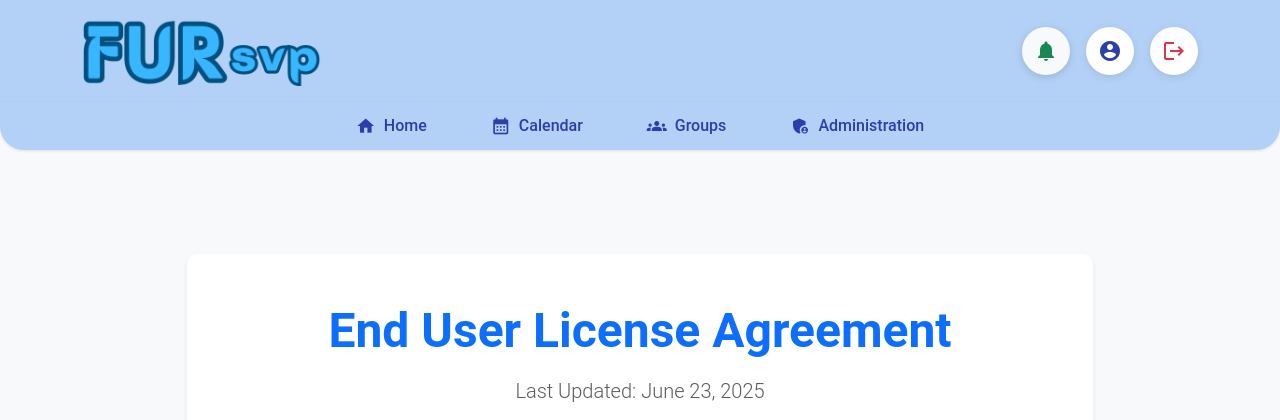
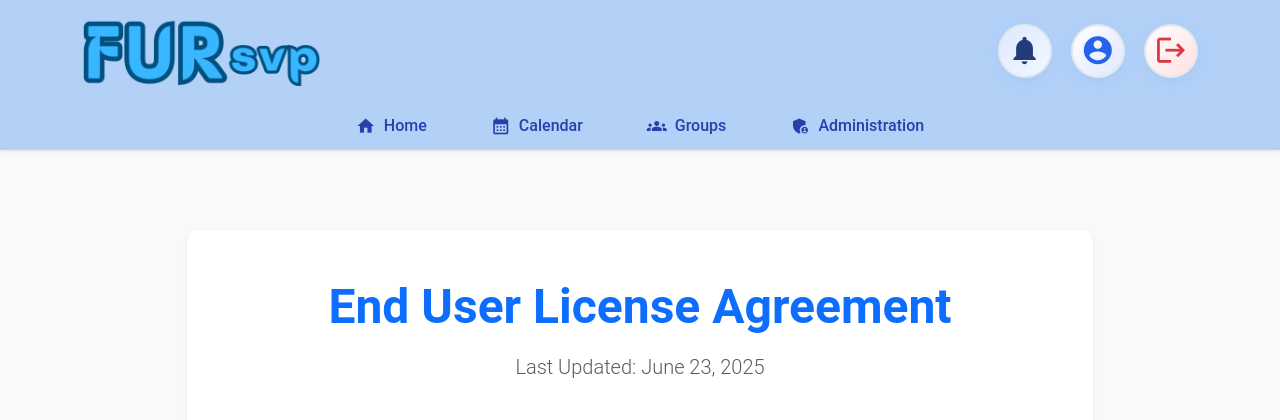
Before and after one commit to RainbowTabitha/FURsvp, a Django app: page /eula/ in a window 1280 px wide. Shown: the top 420 px of the page. Run offline with Django 5.2, Linux system fonts and the light colour scheme; the visitor is signed in with stand-in values (Sample User, id 1); data that the repository does not hold is empty; some libraries are stand-ins or nearby versions.

Commit message:
improve header ux

```diff
--- a/events/templates/events/base.html
+++ b/events/templates/events/base.html
@@ -285,13 +285,19 @@
 
         .unread-notifications-badge {
             position: absolute;
-            top: -5px;
-            right: -5px;
-            background-color: #dc3545;
-            color: white;
-            border: 2px solid white;
-            font-size: 0.75rem;
-            padding: .35em .65em;
+            top: -7px;
+            right: -7px;
+            background: linear-gradient(135deg, #dc3545 0%, #ff6f6f 100%);
+            color: #fff;
+            border: 2px solid #fff;
+            font-size: 1rem;
+            font-weight: 700;
+            padding: .32em .7em;
+            border-radius: 2em;
+            box-shadow: 0 2px 8px rgba(220, 53, 69, 0.13);
+            z-index: 2;
+            min-width: 1.7em;
+            text-align: center;
         }
 
         .notification-item {
@@ -1102,153 +1108,94 @@
         .user-actions {
             display: flex;
             align-items: center;
-            gap: 1rem;
+            gap: 1.2rem;
         }
 
         .notification-container {
             position: relative;
         }
 
-        .notification-bell-icon {
-            background-color: #f8f9fa;
-            color: #198754 !important;
-            box-shadow: 0 2px 8px rgba(0, 0, 0, 0.15);
-            width: 48px;
-            height: 48px;
+        .notification-bell-icon, .user-profile-icon, .logout-btn {
+            background: linear-gradient(135deg, #e0e7ff 0%, #f0f9ff 100%);
+            color: #223b7b !important;
+            box-shadow: 0 4px 16px rgba(59, 130, 246, 0.10);
+            width: 54px;
+            height: 54px;
             display: flex;
             align-items: center;
             justify-content: center;
             border-radius: 50%;
-            transition: all 0.3s ease;
-            font-size: 24px;
+            transition: box-shadow 0.18s, transform 0.18s, background 0.18s, color 0.18s;
+            font-size: 28px;
             position: relative;
-            border: 2px solid transparent;
+            border: 2px solid #e0e7ef;
             text-decoration: none;
         }
-
-        .modern-topnav {
-            background: linear-gradient(90deg, #b4d8fa 0%, #a7c7f9 100%);
-            box-shadow: 0 2px 12px rgba(59, 130, 246, 0.07);
-            padding: 1.1rem 0 1.1rem 0;
-            display: flex;
-            justify-content: center;
-            gap: 2.5rem;
-            border-bottom-left-radius: 1.5rem;
-            border-bottom-right-radius: 1.5rem;
-            margin-bottom: 1.5rem;
-        }
-
-        .modern-topnav-link {
-            display: inline-flex;
-            align-items: center;
-            gap: 0.5em;
-            font-size: 1.13rem;
-            font-weight: 600;
-            color: #223b7b;
-            background: none;
-            border: none;
+        .notification-bell-icon.has-unread {
+            background: linear-gradient(135deg, #2563eb 0%, #6366f1 100%);
+            color: #fff !important;
+        }
+        .notification-bell-icon:hover, .user-profile-icon:hover, .logout-btn:hover {
+            background: linear-gradient(135deg, #2563eb 0%, #6366f1 100%);
+            color: #fff !important;
+            box-shadow: 0 8px 24px rgba(59, 130, 246, 0.18);
+            transform: scale(1.07);
+            border-color: #2563eb;
+        }
+        .notification-bell-icon:active, .user-profile-icon:active, .logout-btn:active {
+            transform: scale(0.97);
+        }
+        .notification-bell-icon .material-icons,
+        .user-profile-icon .material-icons,
+        .logout-btn .material-icons {
+            font-size: 2.1rem;
+        }
+        .unread-notifications-badge {
+            position: absolute;
+            top: -7px;
+            right: -7px;
+            background: linear-gradient(135deg, #dc3545 0%, #ff6f6f 100%);
+            color: #fff;
+            border: 2px solid #fff;
+            font-size: 1rem;
+            font-weight: 700;
+            padding: .32em .7em;
             border-radius: 2em;
-            padding: 0.6em 1.4em;
-            transition: background 0.18s, color 0.18s, box-shadow 0.18s, transform 0.12s;
-            text-decoration: none;
-            outline: none;
-        }
-
-        .modern-topnav-link:hover,
-        .modern-topnav-link.active {
-            background: linear-gradient(90deg, #2563eb 0%, #6366f1 100%);
-            color: #fff;
-            box-shadow: 0 4px 18px rgba(59, 130, 246, 0.13);
-            transform: translateY(-2px) scale(1.04);
-            text-decoration: none;
-        }
-
-        .modern-topnav-link .material-icons {
-            font-size: 1.25em;
-            vertical-align: middle;
-        }
-
-        @media (max-width: 768px) {
-            .modern-topnav {
-                flex-direction: column;
-                gap: 0.5rem;
-                padding: 0.7rem 0;
-                border-radius: 0;
-            }
-
-            .modern-topnav-link {
-                width: 100%;
-                justify-content: center;
-                padding: 0.7em 0;
-            }
-        }
-
-        .notification-bell-icon.has-unread {
-            background-color: var(--primary-color);
-            color: white !important;
-        }
-
-        .notification-bell-icon:hover {
-            background-color: #1a2f9a;
-            color: white !important;
-        }
-
-        .user-profile-container {
-            position: relative;
-        }
-
+            box-shadow: 0 2px 8px rgba(220, 53, 69, 0.13);
+            z-index: 2;
+            min-width: 1.7em;
+            text-align: center;
+        }
         .user-profile-icon {
-            background-color: white;
-            color: var(--primary-color) !important;
-            box-shadow: 0 2px 8px rgba(0, 0, 0, 0.1);
-            width: 48px;
-            height: 48px;
-            display: flex;
-            align-items: center;
-            justify-content: center;
-            border-radius: 50%;
-            transition: all 0.3s ease;
-            font-size: 28px;
-            text-decoration: none;
-            border: 2px solid transparent;
-        }
-
+            background: linear-gradient(135deg, #fff 0%, #e0e7ff 100%);
+            color: #2563eb !important;
+        }
         .user-profile-icon:hover {
-            background-color: var(--primary-color);
-            color: white !important;
-            transform: scale(1.05);
-            box-shadow: 0 4px 12px rgba(0, 0, 0, 0.2);
-            border-color: var(--primary-color);
-        }
-
-        .logout-form {
-            margin: 0;
-        }
-
+            background: linear-gradient(135deg, #2563eb 0%, #6366f1 100%);
+            color: #fff !important;
+            border-color: #2563eb;
+        }
         .logout-btn {
-            background-color: white;
+            background: linear-gradient(135deg, #fff 0%, #ffe0e0 100%);
             color: #dc3545 !important;
-            box-shadow: 0 2px 8px rgba(0, 0, 0, 0.1);
-            width: 48px;
-            height: 48px;
-            display: flex;
-            align-items: center;
-            justify-content: center;
-            border-radius: 50%;
-            transition: all 0.3s ease;
-            font-size: 24px;
-            border: 2px solid transparent;
-            cursor: pointer;
-        }
-
+        }
         .logout-btn:hover {
-            background-color: #dc3545;
-            color: white !important;
-            transform: scale(1.05);
-            box-shadow: 0 4px 12px rgba(220, 53, 69, 0.3);
+            background: linear-gradient(135deg, #dc3545 0%, #ff6f6f 100%);
+            color: #fff !important;
             border-color: #dc3545;
         }
-
+        @media (max-width: 600px) {
+            .notification-bell-icon, .user-profile-icon, .logout-btn {
+                width: 44px;
+                height: 44px;
+                font-size: 22px;
+            }
+            .notification-bell-icon .material-icons,
+            .user-profile-icon .material-icons,
+            .logout-btn .material-icons {
+                font-size: 1.5rem;
+            }
+        }
         .auth-actions {
             display: flex;
             gap: 0.75rem;
```
